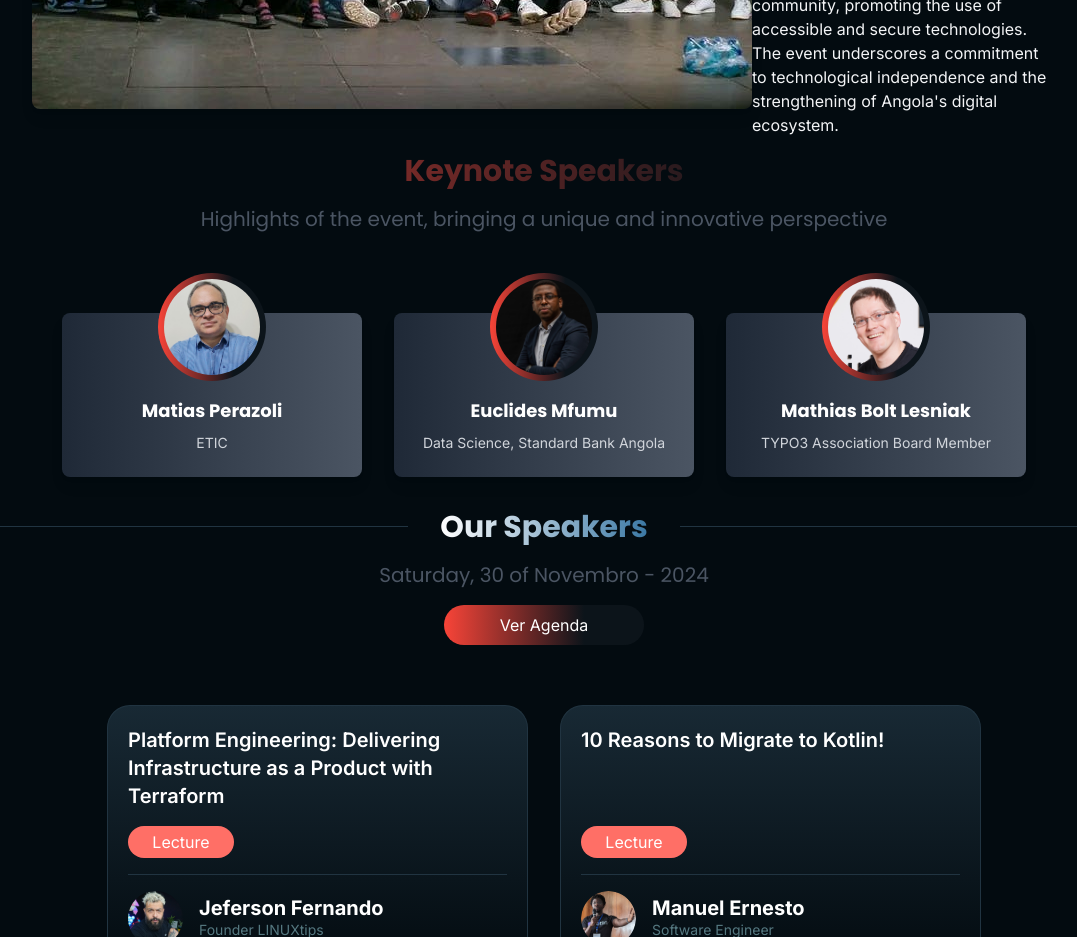
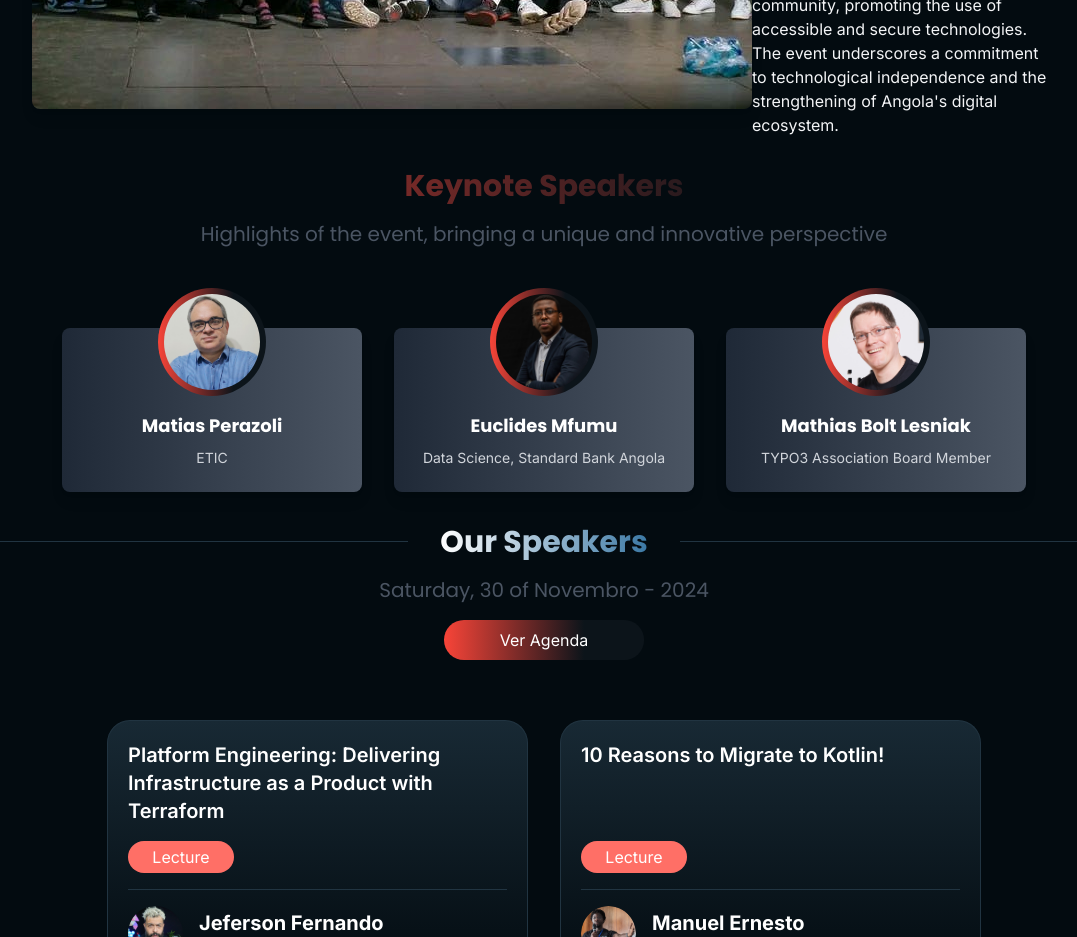
Before and after one commit to angolaosc/aosf2024-website, a Next.js app: page /home in a window 1280 px wide. Shown: the part 1140-2077 px from the top of the page, without its empty margins (96-1173 px from the left). Built offline with nearby package versions, Linux system fonts and the light colour scheme.

Commit message:
resposicionado a secção de keynotes

```diff
--- a/src/app/home/components/eventKeynotes/EventKeynotes.tsx
+++ b/src/app/home/components/eventKeynotes/EventKeynotes.tsx
@@ -32,7 +32,7 @@ const keynotes: Keynote[] = i18n.t('keynotes', { returnObjects: true });
 
 export function EventKeynotes() {
   return (
-    <div className="font-poppins p-4 mt-[0px] ">
+    <div className="font-poppins p-4 mt-[15px] ">
       <div className="text-center mb-8" id="keynotes">
         <h1 className="text-3xl font-bold bg-keynoteSpeakers-gradient">Keynote Speakers</h1>
         <h2 className="text-base sm:text-xl text-gray-600 mt-4">
```
